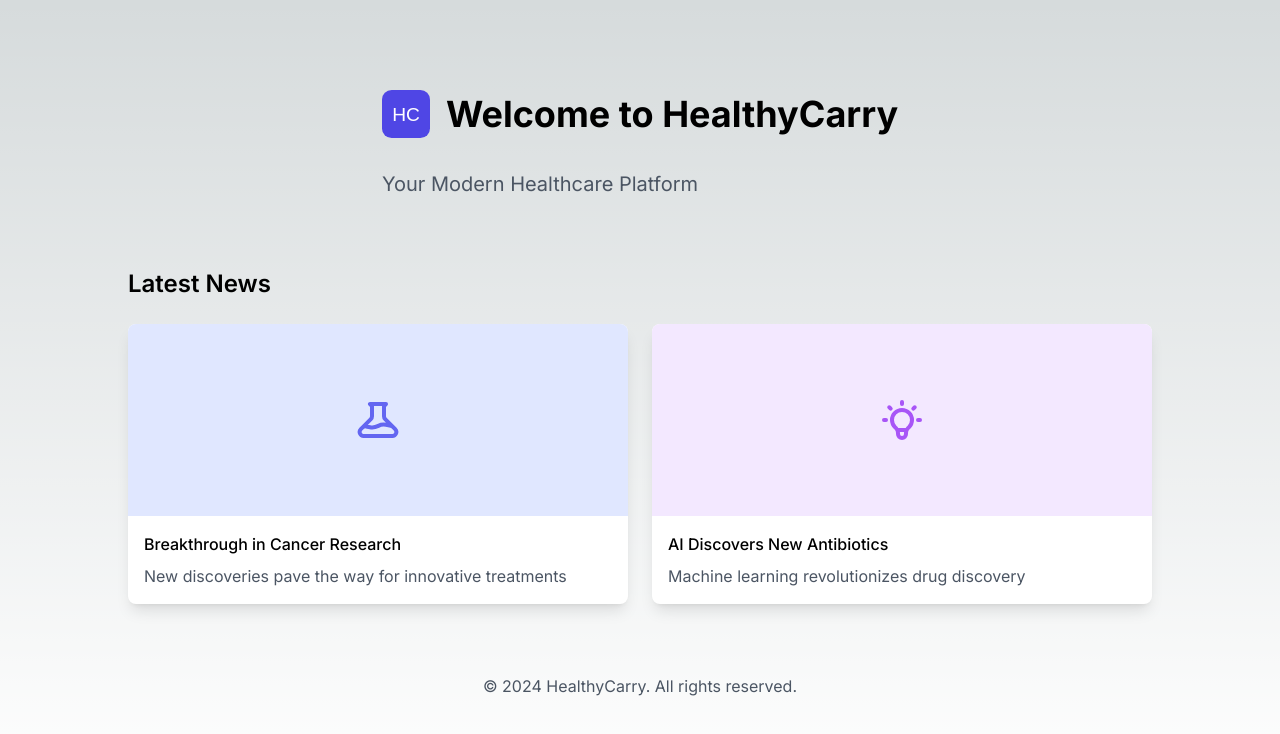
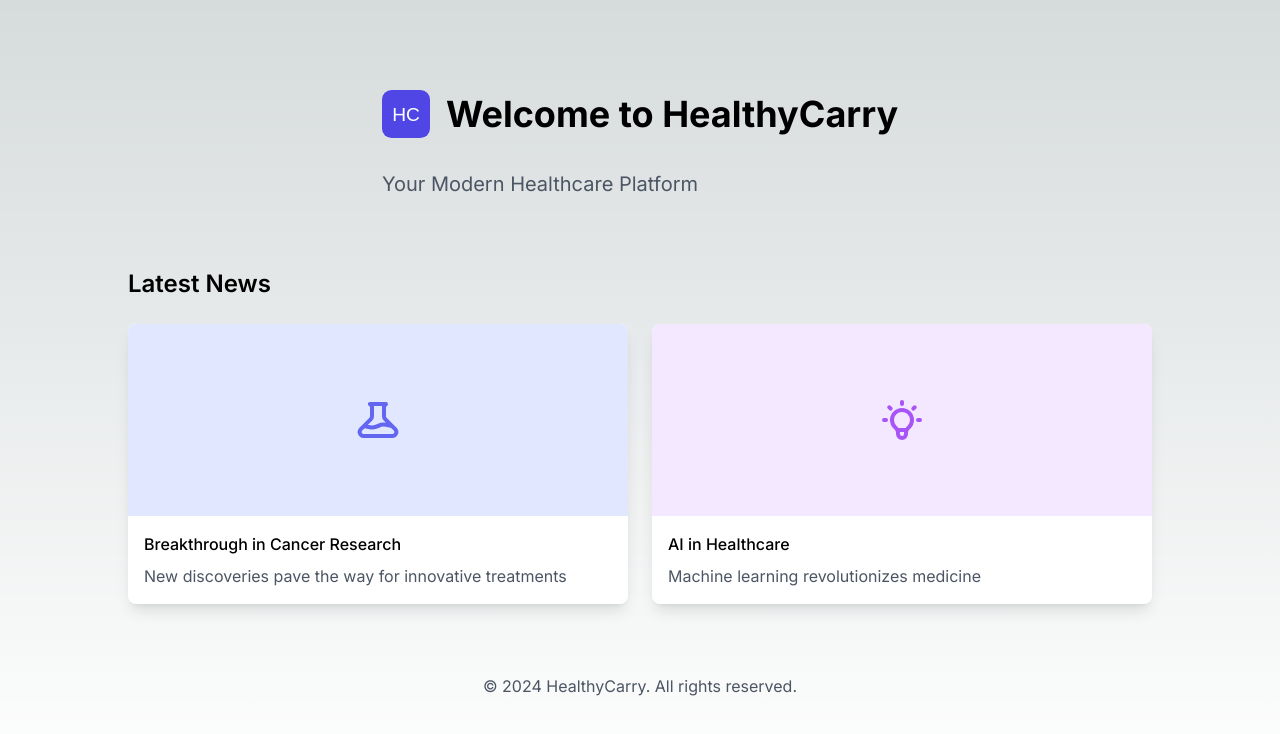
Before and after one commit to leddani/healthycarry-web, a Next.js app: page / in a window 1280 px wide. Shown: the top 734 px of the page. Built offline with nearby package versions, Linux system fonts and the light colour scheme.

Commit message:
Simplify page structure for Vercel

```diff
--- a/src/app/page.tsx
+++ b/src/app/page.tsx
@@ -37,8 +37,8 @@ export default function Home() {
                 </svg>
               </div>
               <div className="p-4">
-                <h3 className="font-medium">AI Discovers New Antibiotics</h3>
-                <p className="text-gray-600 mt-2">Machine learning revolutionizes drug discovery</p>
+                <h3 className="font-medium">AI in Healthcare</h3>
+                <p className="text-gray-600 mt-2">Machine learning revolutionizes medicine</p>
               </div>
             </div>
           </div>
```
